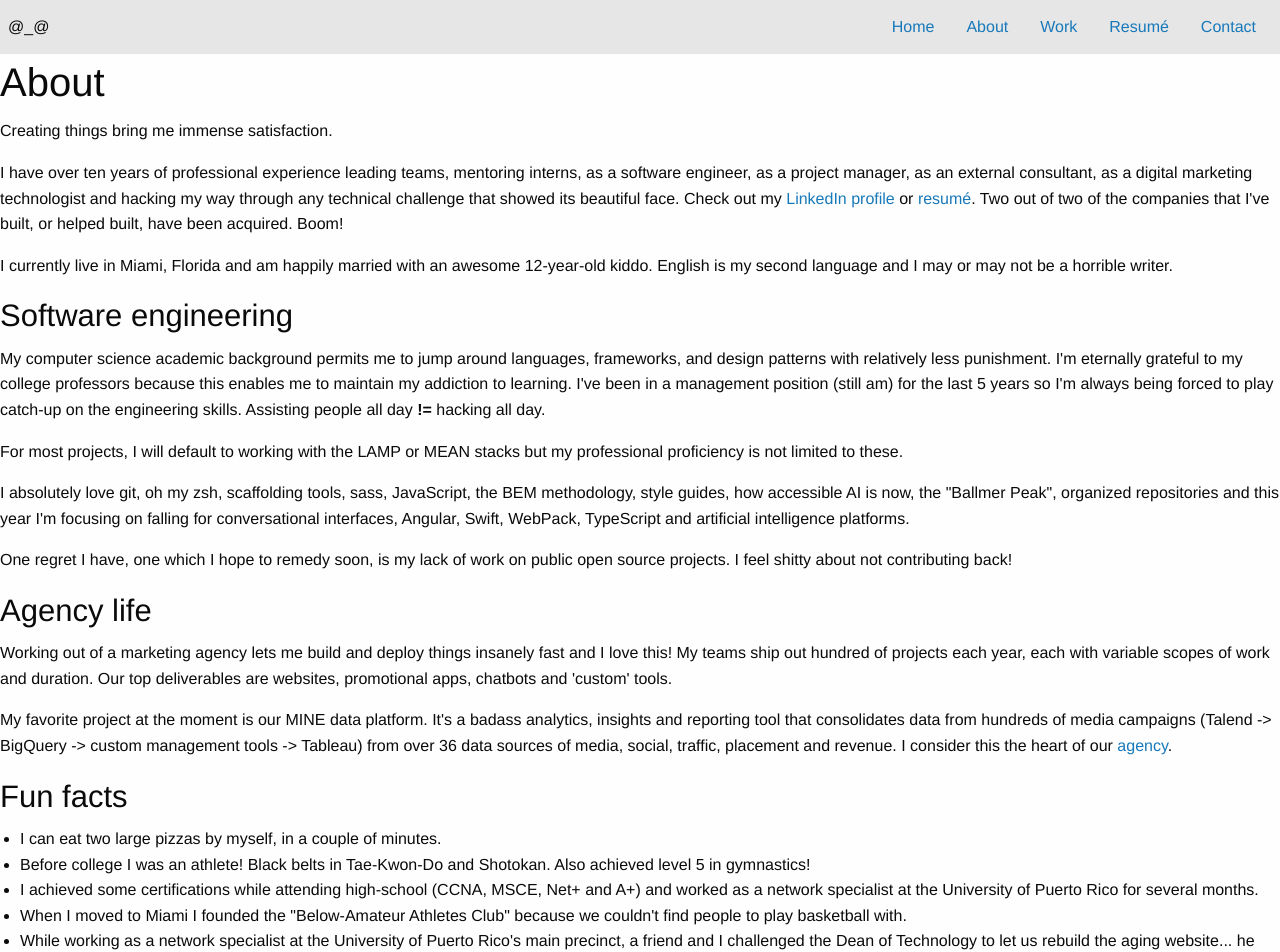
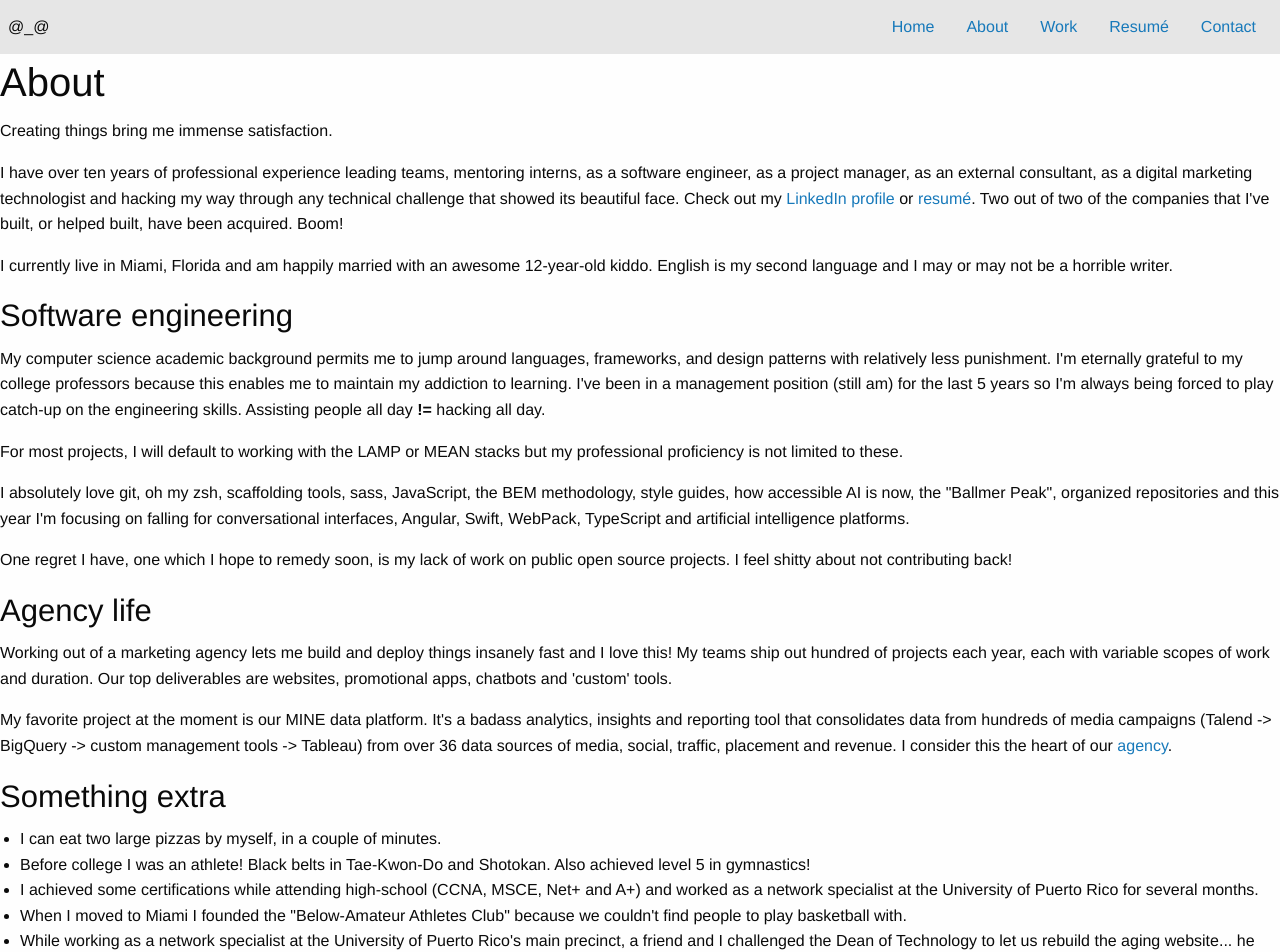
Before and after one commit to antonio666917/arod.us-ngx, an Angular app: page /about in a window 1280 px wide. Shown: the top 952 px of the page. Built offline with nearby package versions, Linux system fonts and the light colour scheme.

Commit message:
More content changes

```diff
--- a/src/app/about/about.component.html
+++ b/src/app/about/about.component.html
@@ -31,7 +31,7 @@
 
       <p>My favorite project at the moment is our MINE data platform. It's a badass analytics, insights and reporting tool that consolidates data from hundreds of media campaigns (Talend -> BigQuery -> custom management tools -> Tableau) from over 36 data sources of media, social, traffic, placement and revenue. I consider this the heart of our <a href="https://m8ageny.com" target="_blank" rel="noopener">agency</a>.</p>
 
-      <h3>Fun facts</h3>
+      <h3>Something extra</h3>
 
       <ul>
         <li>I can eat two large pizzas by myself, in a couple of minutes.</li>
```
